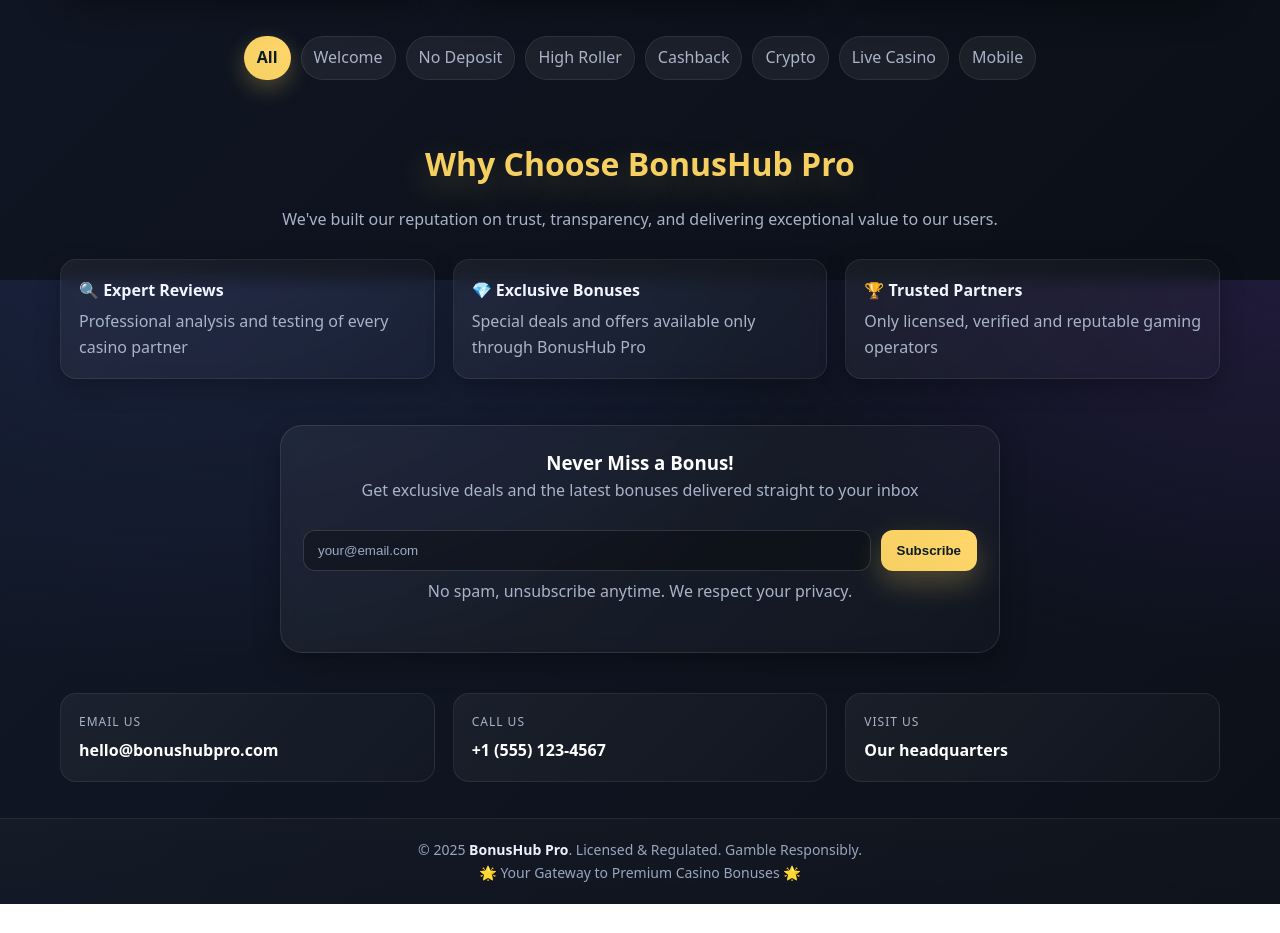
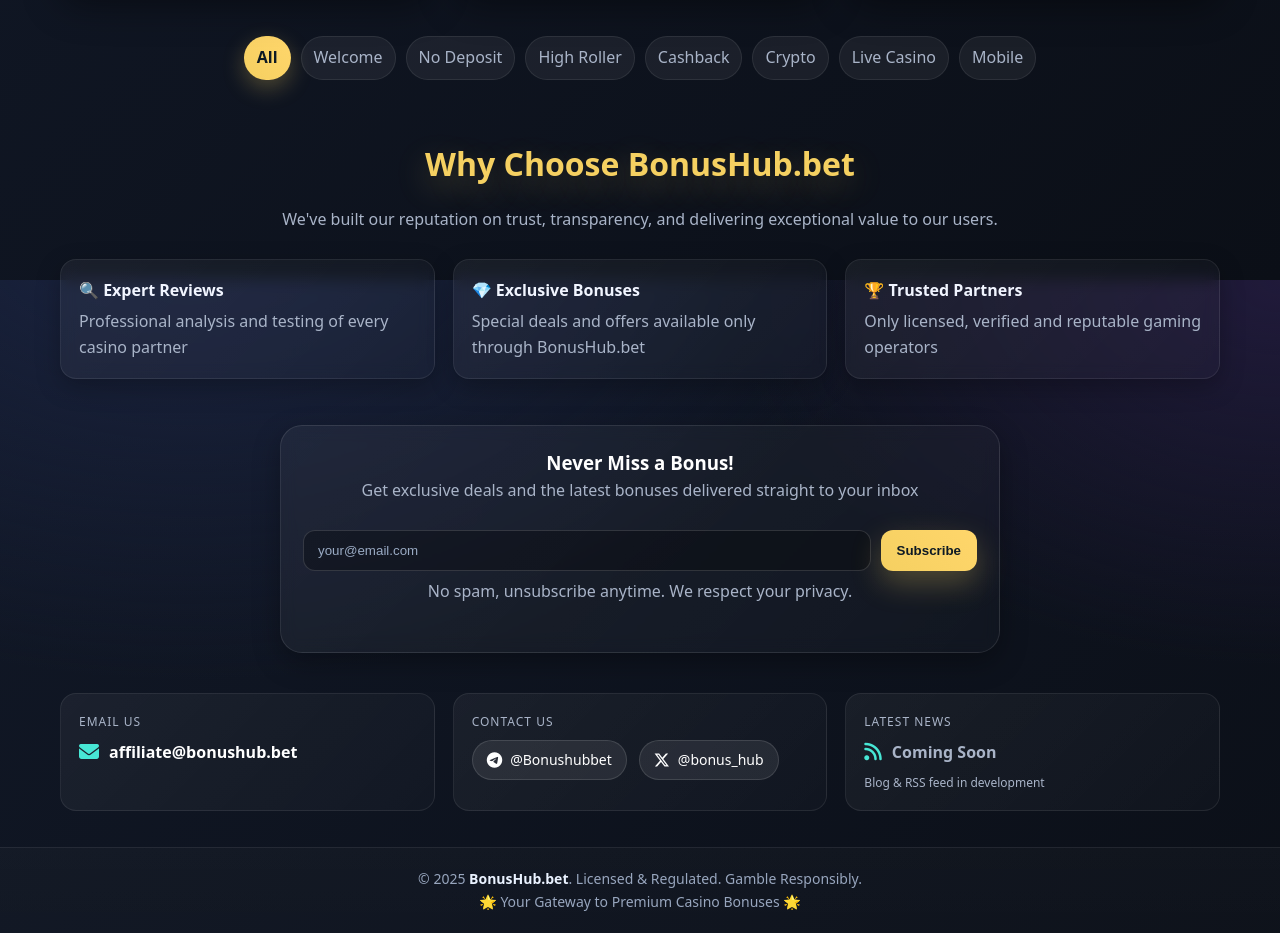
Before and after one commit to Gamblewayfinder/bonushub-pro, a plain HTML site: page Index.html in a window 1280 px wide. Shown: the part 1320-2253 px from the top of the page. Before the commit the page ends 2224 px from the top, so only its background shows below. Drawn offline with Linux system fonts and the light colour scheme.

Commit message:
Index.html

```diff
--- a/Index.html
+++ b/Index.html
@@ -5,26 +5,28 @@
   <meta name="viewport" content="width=device-width, initial-scale=1" />
   <title>BonusHub.bet - Premium Casino Bonuses & Exclusive Deals</title>
   <meta name="description" content="Discover premium casino bonus deals, exclusive offers, and trusted gaming sites. Hand-picked partners, expert reviews, and mobile-optimized experience." />
+  <!-- Font Awesome for social icons -->
+  <link rel="stylesheet" href="https://cdnjs.cloudflare.com/ajax/libs/font-awesome/6.5.1/css/all.min.css" />
   <style>
     :root{
     /* Background */
-      --bg-1:#0b0f17;         /* dziļi tumšs */
-      --bg-2:#111827;         /* nedaudz gaišāks */
-      --bg-3:#182033;         /* starpslānis */
+    --bg-1:#0b0f17;
+    --bg-2:#111827;
+    --bg-3:#182033;
 
     /* Cards / paneļi */
     --card:#131a29;
     --card-2:#1b2336;
 
     /* Akcenti */
-      --gold:#f5d061;         /* mīksts zelts */
-      --gold-2:#ffd66b;       /* gaišāks zelts */
-      --teal:#47e7d5;         /* tirkīza neons */
-      --pink:#ff5ba6;         /* fuksija/rozā neons */
-      --lime:#7efc6b;         /* limetzaļš CTA */
+    --gold:#f5d061;
+    --gold-2:#ffd66b;
+    --teal:#47e7d5;
+    --pink:#ff5ba6;
+    --lime:#7efc6b;
 
-      /* Teksts un palīgtonis */
-      --white:#ffffff;
+    /* Teksts */
+    --white:#ffff;
     --muted:#a9b4c8;
 
     /* Efekti */
@@ -238,9 +240,39 @@
     border:1px solid rgba(255,255,255,0.08);
     border-radius: var(--radius);
     padding:18px;
+    transition: all var(--speed) ease;
     }
-    .contact-card .label{color:var(--muted);font-size:12px;text-transform:uppercase;letter-spacing:1px}
-    .contact-card .value{font-weight:800;margin-top:6px}
+    .contact-card:hover{
+    border-color: var(--teal);
+    box-shadow: 0 8px 24px var(--neon-glow);
+    transform: translateY(-2px);
+    }
+    .contact-card .label{color:var(--muted);font-size:12px;text-transform:uppercase;letter-spacing:1px;margin-bottom:8px}
+    .contact-card .value{font-weight:800;margin-top:6px;display:flex;align-items:center;gap:10px;font-size:16px}
+    .contact-card .value i{color:var(--teal);font-size:20px}
+    .contact-card .value a{color:var(--white);text-decoration:none;transition:color var(--speed)}
+    .contact-card .value a:hover{color:var(--gold)}
+
+    /* Social Links in Contact */
+    .social-links{
+    display:flex;gap:12px;margin-top:8px;
+    }
+    .social-link{
+    display:inline-flex;align-items:center;gap:8px;
+    padding:8px 14px;border-radius:999px;
+    background:rgba(255,255,255,0.08);
+    border:1px solid rgba(255,255,255,0.12);
+    color:var(--white);text-decoration:none;
+    transition:all var(--speed) ease;
+    font-size:14px;
+    }
+    .social-link:hover{
+    background:rgba(255,255,255,0.15);
+    border-color:var(--teal);
+    transform:translateY(-2px);
+    box-shadow: 0 6px 18px var(--neon-glow);
+    }
+    .social-link i{font-size:16px}
 
     /* Footer */
     footer{
@@ -253,6 +285,7 @@
     /* Responsive tweaks */
     @media (max-width: 768px){
     .stat{min-width:140px}
+    .social-links{flex-direction:column}
     }
   </style>
 </head>
@@ -263,7 +296,7 @@
     <div class="hero-inner">
     <div class="brand">
     <span class="gem">💎</span>
-          <span class="name">BonusHub Pro</span>
+    <span class="name">BonusHub.bet</span>
     </div>
     <h1>Discover Premium Bonus Deals</h1>
     <p>Find the best online bonuses, exclusive deals, and trusted gaming sites. Start winning today with our hand-picked partners.</p>
@@ -389,7 +422,7 @@
 
     <!-- Why Choose -->
     <section class="section">
-      <h2 class="section-title">Why Choose BonusHub Pro</h2>
+    <h2 class="section-title">Why Choose BonusHub.bet</h2>
     <p class="subtitle">We've built our reputation on trust, transparency, and delivering exceptional value to our users.</p>
     <div class="why-grid">
     <div class="why-card">
@@ -398,7 +431,7 @@
     </div>
     <div class="why-card">
     <div class="why-title">💎 Exclusive Bonuses</div>
-          <div class="why-text">Special deals and offers available only through BonusHub Pro</div>
+    <div class="why-text">Special deals and offers available only through BonusHub.bet</div>
     </div>
     <div class="why-card">
     <div class="why-title">🏆 Trusted Partners</div>
@@ -420,24 +453,47 @@
 
     <!-- Contact -->
     <section class="contact" id="contact">
+      <!-- Email -->
       <div class="contact-card">
         <div class="label">Email Us</div>
-        <div class="value">hello@bonushubpro.com</div>
+        <div class="value">
+          <i class="fas fa-envelope"></i>
+          <a href="mailto:affiliate@bonushub.bet">affiliate@bonushub.bet</a>
         </div>
+      </div>
+
+      <!-- Contact Us (Telegram + X) -->
       <div class="contact-card">
-        <div class="label">Call Us</div>
-        <div class="value">+1 (555) 123-4567</div>
+        <div class="label">Contact Us</div>
+        <div class="social-links">
+          <a href="https://t.me/Bonushubbet" target="_blank" class="social-link">
+            <i class="fab fa-telegram"></i>
+            <span>@Bonushubbet</span>
+          </a>
+          <a href="https://x.com/bonus_hub" target="_blank" class="social-link">
+            <i class="fab fa-x-twitter"></i>
+            <span>@bonus_hub</span>
+          </a>
         </div>
+      </div>
+
+      <!-- Latest News (RSS ready) -->
       <div class="contact-card">
-        <div class="label">Visit Us</div>
-        <div class="value">Our headquarters</div>
+        <div class="label">Latest News</div>
+        <div class="value">
+          <i class="fas fa-rss"></i>
+          <span style="color:var(--muted)">Coming Soon</span>
+        </div>
+        <p style="font-size:12px;color:var(--muted);margin-top:8px">
+          Blog & RSS feed in development
+        </p>
       </div>
     </section>
   </div>
 
   <footer>
     <div class="container footer-inner">
-      <div>&copy; <span id="year"></span> <strong>BonusHub Pro</strong>. Licensed & Regulated. Gamble Responsibly.</div>
+    <div>&copy; <span id="year"></span> <strong>BonusHub.bet</strong>. Licensed & Regulated. Gamble Responsibly.</div>
     <div>🌟 Your Gateway to Premium Casino Bonuses 🌟</div>
     </div>
   </footer>
@@ -465,7 +521,7 @@
     ch.classList.add('active');
     }));
 
-    // Newsletter validation (front-end only demo)
+    // Newsletter validation
     const form = document.getElementById('subscribe-form');
     form.addEventListener('submit', (e)=>{
     e.preventDefault();
```
Lines whose indentation alone changed are shown as unchanged.
